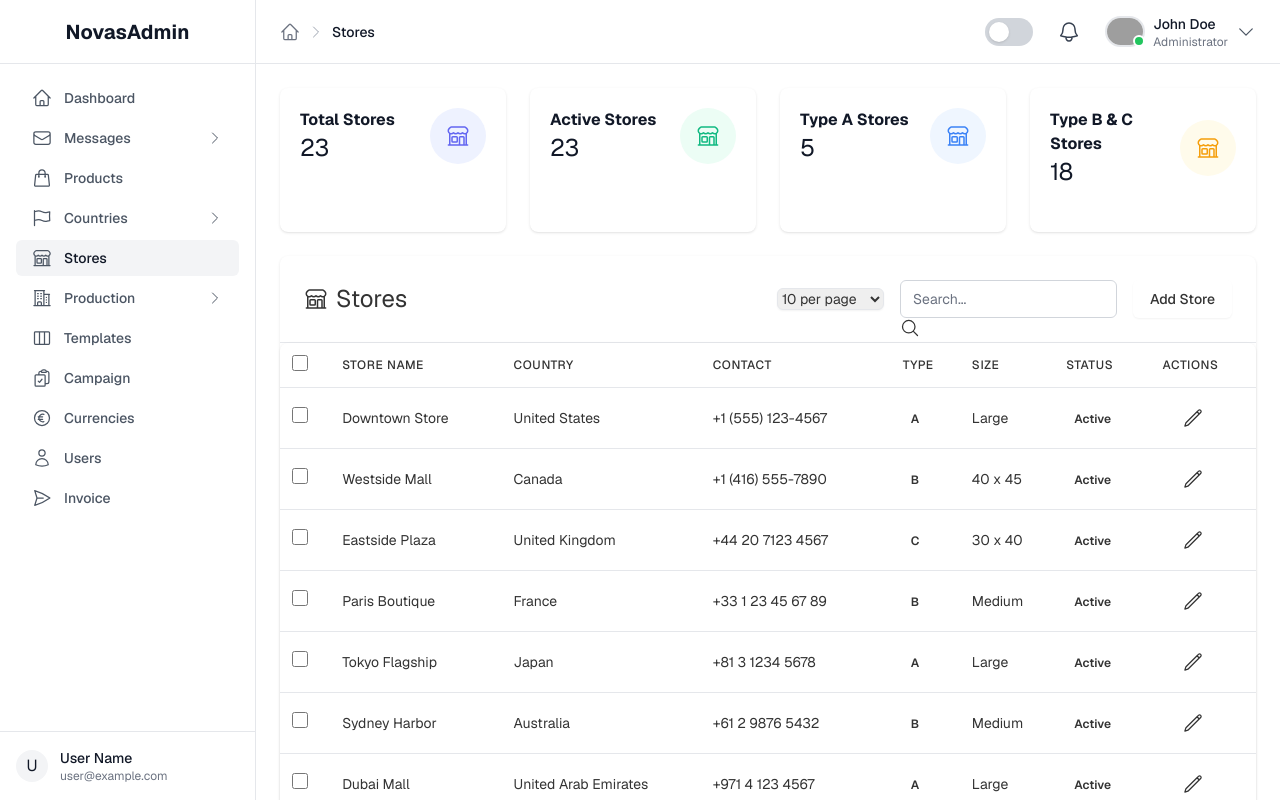
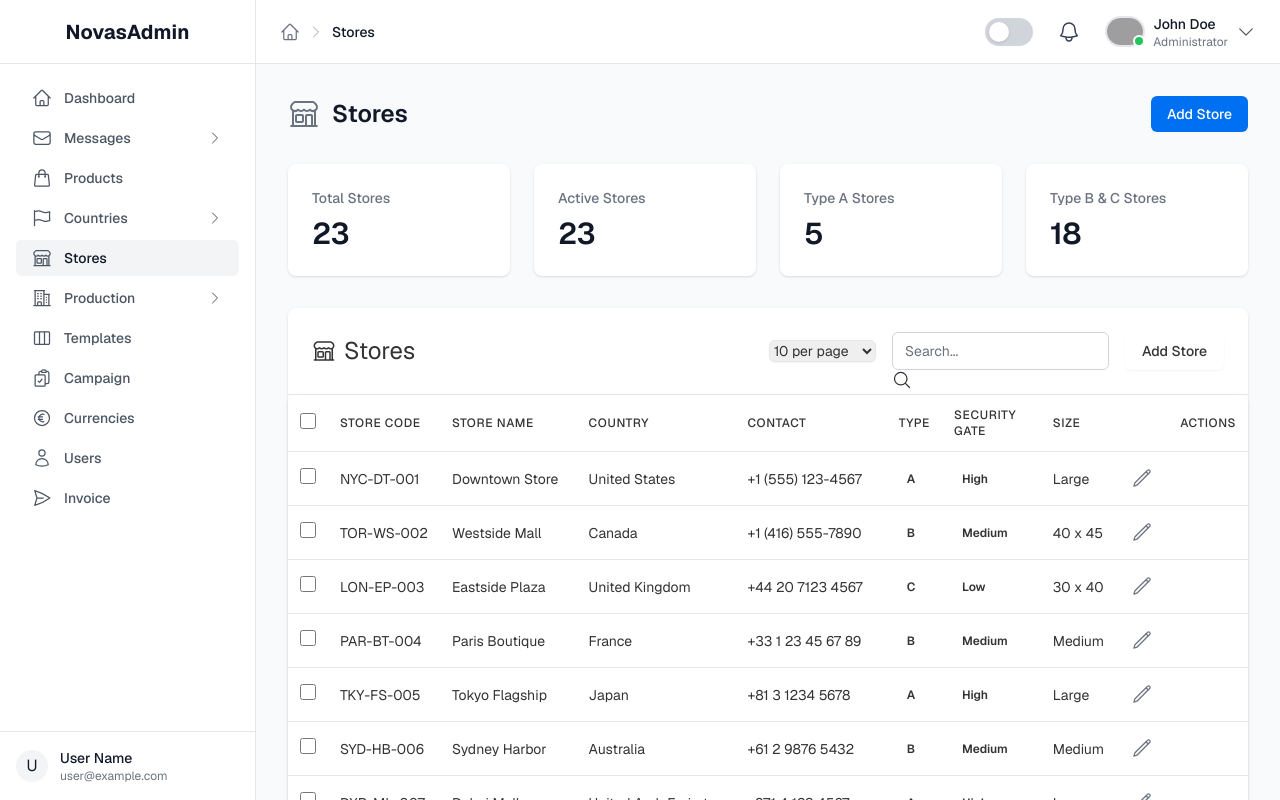
Before and after one commit to einfoengine/novasadmin, a Next.js app: page /stores in a window 1280 px wide. Built offline with nearby package versions, Linux system fonts and the light colour scheme; grey boxes are pictures that could not be loaded.

Commit message:
Store page currection going on

```diff
--- a/src/app/stores/new/page.tsx
+++ b/src/app/stores/new/page.tsx
@@ -17,6 +17,7 @@ interface StoreFormData {
   address: string;
   status: string;
   description: string;
+  image?: string;
 }
 
 const initialFormData: StoreFormData = {
@@ -31,7 +32,8 @@ const initialFormData: StoreFormData = {
   securityGate: '',
   address: '',
   status: 'Active',
-  description: ''
+  description: '',
+  image: ''
 };
 
 const storeTypes = ['A', 'B', 'C'];
@@ -69,6 +71,20 @@ export default function NewStorePage() {
       country: e.target.value,
       countryId: selectedCountry?.code || ''
     }));
+  };
+
+  const handleImageChange = (e: React.ChangeEvent<HTMLInputElement>) => {
+    const file = e.target.files?.[0];
+    if (file) {
+      const reader = new FileReader();
+      reader.onloadend = () => {
+        setFormData(prev => ({
+          ...prev,
+          image: reader.result as string
+        }));
+      };
+      reader.readAsDataURL(file);
+    }
   };
 
   const handleSubmit = async (e: React.FormEvent) => {
@@ -335,6 +351,51 @@ export default function NewStorePage() {
               />
             </div>
 
+            {/* Store Image */}
+            <div className="space-y-1">
+              <label htmlFor="image" className="block text-sm font-medium text-gray-700">
+                Store Image
+              </label>
+              <div className="mt-1 flex items-center space-x-4">
+                {formData.image && (
+                  <div className="relative w-32 h-32">
+                    <img
+                      src={formData.image}
+                      alt="Store preview"
+                      className="w-full h-full object-cover rounded-lg"
+                    />
+                    <button
+                      type="button"
+                      onClick={() => setFormData(prev => ({ ...prev, image: '' }))}
+                      className="absolute -top-2 -right-2 p-1 bg-red-500 text-white rounded-full hover:bg-red-600 focus:outline-none"
+                    >
+                      <svg className="w-4 h-4" fill="none" stroke="currentColor" viewBox="0 0 24 24">
+                        <path strokeLinecap="round" strokeLinejoin="round" strokeWidth={2} d="M6 18L18 6M6 6l12 12" />
+                      </svg>
+                    </button>
+                  </div>
+                )}
+                <div className="flex-1">
+                  <input
+                    type="file"
+                    id="image"
+                    name="image"
+                    accept="image/*"
+                    onChange={handleImageChange}
+                    className="block w-full text-sm text-gray-500
+                      file:mr-4 file:py-2 file:px-4
+                      file:rounded-md file:border-0
+                      file:text-sm file:font-medium
+                      file:bg-primary file:text-white
+                      hover:file:bg-primary/90"
+                  />
+                  <p className="mt-1 text-sm text-gray-500">
+                    PNG, JPG, GIF up to 10MB
+                  </p>
+                </div>
+              </div>
+            </div>
+
             {/* Submit Button */}
             <div className="flex justify-end pt-4 border-t border-gray-200">
               <button
--- a/src/app/stores/page.tsx
+++ b/src/app/stores/page.tsx
@@ -2,20 +2,29 @@
 
 import React, { useState, useEffect } from 'react';
 import { useRouter } from 'next/navigation';
-import { BuildingStorefrontIcon } from '@heroicons/react/24/outline';
+import { BuildingStorefrontIcon, PencilIcon } from '@heroicons/react/24/outline';
 import TableBuilder from '@/components/TableBuilder';
-import StatsCard from "@/components/StatsCard";
 
 interface Store {
   id: string;
+  storeCode: string;
   name: string;
   country: string;
-  countryId: string;
   contact: string;
   type: string;
+  securityGate: string;
   size: string;
-  address: string;
   status: string;
+}
+
+interface Column {
+  key: string;
+  label: string;
+  type?: 'text' | 'number' | 'currency' | 'date' | 'status' | 'link' | 'custom' | 'image';
+  format?: (value: unknown) => string;
+  render?: <T>(item: T) => React.ReactNode;
+  className?: string;
+  linkHref?: (value: unknown) => string;
 }
 
 export default function StoresPage() {
@@ -27,11 +36,11 @@ export default function StoresPage() {
     const fetchStores = async () => {
       try {
         const response = await fetch('/data/stores.json');
+        if (!response.ok) throw new Error('Failed to fetch stores');
         const data = await response.json();
-        setStores(data.stores || []);
+        setStores(data.stores);
       } catch (error) {
         console.error('Error fetching stores:', error);
-        setStores([]);
       } finally {
         setLoading(false);
       }
@@ -40,116 +49,125 @@ export default function StoresPage() {
     fetchStores();
   }, []);
 
-  const handleEdit = (store: Store) => {
-    router.push(`/stores/${store.id}/edit`);
-  };
-
-  const handleDelete = (store: Store) => {
-    if (window.confirm('Are you sure you want to delete this store?')) {
-      setStores(prev => prev.filter(s => s.id !== store.id));
-    }
-  };
-
-  const columns = [
+  const columns: Column[] = [
+    {
+      key: 'storeCode',
+      label: 'Store Code',
+      type: 'text',
+      className: 'font-medium'
+    },
     {
       key: 'name',
       label: 'Store Name',
-      type: 'text' as const,
-      className: 'font-medium hover:text-primary cursor-pointer'
+      type: 'text',
+      className: 'font-medium'
     },
     {
       key: 'country',
       label: 'Country',
-      type: 'text' as const,
-      className: 'flex items-center gap-2'
+      type: 'text'
     },
     {
       key: 'contact',
       label: 'Contact',
-      type: 'text' as const,
-      className: 'flex items-center gap-2'
+      type: 'text'
     },
     {
       key: 'type',
       label: 'Type',
-      type: 'status' as const,
-      className: 'px-2 py-1 text-xs font-medium rounded-full'
+      type: 'status',
+      className: 'text-center'
+    },
+    {
+      key: 'securityGate',
+      label: 'Security Gate',
+      type: 'status',
+      className: 'text-center'
     },
     {
       key: 'size',
       label: 'Size',
-      type: 'text' as const,
-      className: 'flex items-center gap-2'
+      type: 'text',
+      className: 'text-center'
     },
     {
-      key: 'status',
-      label: 'Status',
-      type: 'status' as const,
-      className: 'px-2 py-1 text-xs font-medium rounded-full'
+      key: 'actions',
+      label: '',
+      type: 'custom',
+      className: 'w-12 text-right',
+      render: (item) => (
+        <button
+          onClick={(e) => {
+            e.stopPropagation();
+            router.push(`/stores/${(item as Store).id}/edit`);
+          }}
+          className="p-1 text-gray-500 hover:text-primary focus:outline-none"
+        >
+          <PencilIcon className="w-5 h-5" />
+        </button>
+      )
     }
   ];
 
+  const handleRowClick = (item: Store) => {
+    router.push(`/stores/${item.id}`);
+  };
+
   if (loading) {
     return (
-      <div className="p-6">
-        <div className="flex items-center justify-center h-64">
-          <div className="text-gray-500">Loading stores...</div>
-        </div>
+      <div className="min-h-screen bg-gray-50 flex items-center justify-center">
+        <div className="text-gray-500">Loading...</div>
       </div>
     );
   }
 
-  const activeStores = stores.filter(store => store.status === 'Active').length;
-  const typeAStores = stores.filter(store => store.type === 'A').length;
-  const typeBStores = stores.filter(store => store.type === 'B').length;
-  const typeCStores = stores.filter(store => store.type === 'C').length;
-
   return (
-    <div className="min-h-screen p-6">
-      <div className="grid grid-cols-1 md:grid-cols-4 gap-6 mb-6">
-        <StatsCard
-          title="Total Stores"
-          value={stores.length.toString()}
-          icon={<BuildingStorefrontIcon className="w-6 h-6" />}
-          iconColor="#6366f1"
-          iconBg="#eef2ff"
-          percentage=""
-          percentageColor="#6b7280"
-          trend=""
-        />
-        <StatsCard
-          title="Active Stores"
-          value={activeStores.toString()}
-          icon={<BuildingStorefrontIcon className="w-6 h-6" />}
-          iconColor="#10b981"
-          iconBg="#ecfdf5"
-          percentage=""
-          percentageColor="#6b7280"
-          trend=""
-        />
-        <StatsCard
-          title="Type A Stores"
-          value={typeAStores.toString()}
-          icon={<BuildingStorefrontIcon className="w-6 h-6" />}
-          iconColor="#3b82f6"
-          iconBg="#eff6ff"
-          percentage=""
-          percentageColor="#6b7280"
-          trend=""
-        />
-        <StatsCard
-          title="Type B & C Stores"
-          value={`${typeBStores + typeCStores}`}
-          icon={<BuildingStorefrontIcon className="w-6 h-6" />}
-          iconColor="#f59e0b"
-          iconBg="#fffbeb"
-          percentage=""
-          percentageColor="#6b7280"
-          trend=""
-        />
+    <div className="min-h-screen bg-gray-50">
+      <div className="max-w-7xl mx-auto px-4 sm:px-6 lg:px-8 py-8">
+        {/* Header */}
+        <div className="mb-8">
+          <div className="flex items-center justify-between">
+            <div className="flex items-center gap-3">
+              <BuildingStorefrontIcon className="w-8 h-8 text-gray-500" />
+              <h1 className="text-2xl font-semibold text-gray-900">Stores</h1>
+            </div>
+            <button
+              onClick={() => router.push('/stores/new')}
+              className="px-4 py-2 text-sm font-medium text-white bg-primary rounded-md hover:bg-primary/90 focus:outline-none focus:ring-2 focus:ring-primary focus:ring-offset-2"
+            >
+              Add Store
+            </button>
+          </div>
         </div>
 
-      <div className="rounded-lg shadow">
+        {/* Stats */}
+        <div className="grid grid-cols-1 md:grid-cols-4 gap-6 mb-8">
+          <div className="bg-white p-6 rounded-lg shadow">
+            <h3 className="text-sm font-medium text-gray-500">Total Stores</h3>
+            <p className="mt-2 text-3xl font-semibold text-gray-900">{stores.length}</p>
+          </div>
+          <div className="bg-white p-6 rounded-lg shadow">
+            <h3 className="text-sm font-medium text-gray-500">Active Stores</h3>
+            <p className="mt-2 text-3xl font-semibold text-gray-900">
+              {stores.filter(store => store.status === 'Active').length}
+            </p>
+          </div>
+          <div className="bg-white p-6 rounded-lg shadow">
+            <h3 className="text-sm font-medium text-gray-500">Type A Stores</h3>
+            <p className="mt-2 text-3xl font-semibold text-gray-900">
+              {stores.filter(store => store.type === 'A').length}
+            </p>
+          </div>
+          <div className="bg-white p-6 rounded-lg shadow">
+            <h3 className="text-sm font-medium text-gray-500">Type B & C Stores</h3>
+            <p className="mt-2 text-3xl font-semibold text-gray-900">
+              {stores.filter(store => store.type === 'B' || store.type === 'C').length}
+            </p>
+          </div>
+        </div>
+
+        {/* Table */}
+        <div className="bg-white rounded-lg shadow">
           <TableBuilder
             data={stores}
             columns={columns}
@@ -157,15 +175,14 @@ export default function StoresPage() {
             icon={<BuildingStorefrontIcon className="h-6 w-6" />}
             searchable
             selectable
-          onRowClick={(store) => router.push(`/stores/${store.id}`)}
-          onEdit={handleEdit}
-          onDelete={handleDelete}
+            onRowClick={handleRowClick}
             actionButton={{
               label: 'Add Store',
-            href: '/stores/new',
+              href: '/stores/new'
             }}
           />
         </div>
       </div>
+    </div>
   );
 }
```
Also changed, not shown: src/app/stores/[id]/edit/page.tsx (+65 -2 lines). Lines whose indentation alone changed are shown as unchanged.
